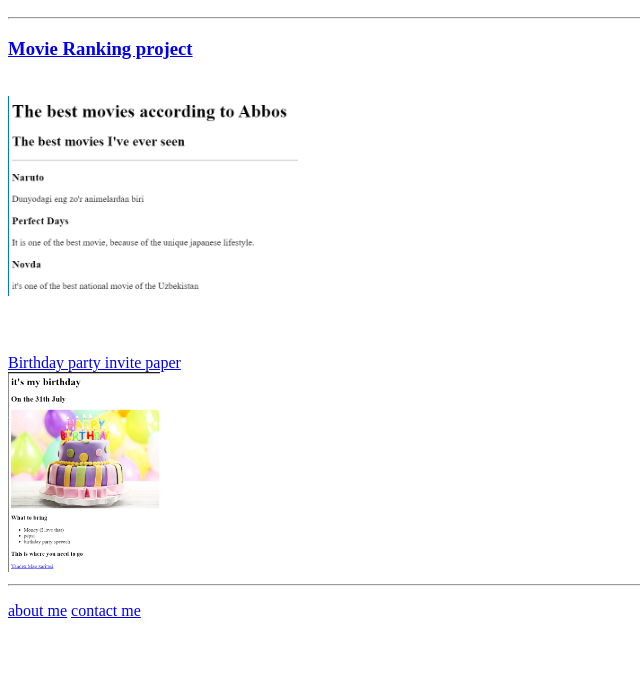
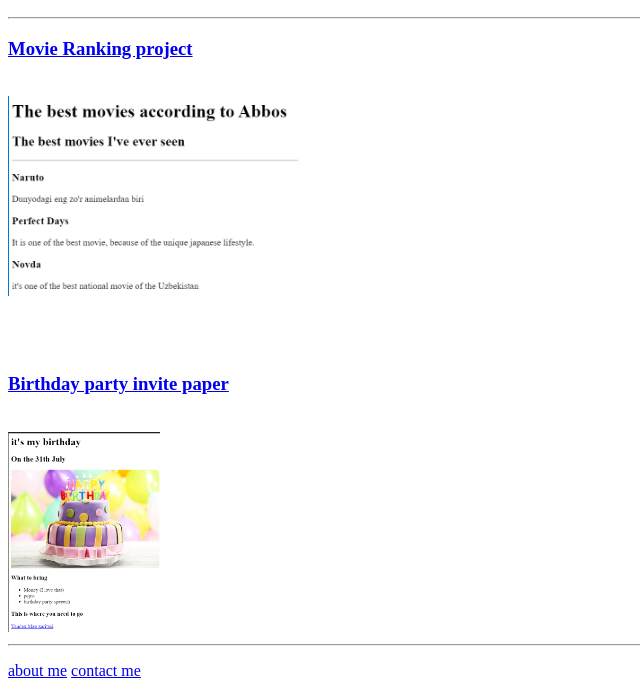
Before and after one commit to semizemes/htmlproject, a plain HTML site: page index.html in a window 1280 px wide. Shown: the part 110-806 px from the top of the page, without its empty margins (0-640 px from the left). Drawn offline with Linux system fonts and the light colour scheme.

Commit message:
Update index.html

```diff
--- a/index.html
+++ b/index.html
@@ -30,7 +30,7 @@ https://developer.mozilla.org/en-US/docs/Web/HTML/Element/img#attr-height -->
     <h3><a href="./public/movie-ranking.html">Movie Ranking project</a></h3> <br>
     <img src="./assets/images/Screenshot 2024-10-31 220732.png" alt="" height="200"><br>
 <br><br><br>
-    <a href="./public/birthday-invite.html">Birthday party invite paper</a> <br>
+    <h3><a href="./public/birthday-invite.html">Birthday party invite paper</a> </h3><br>
     <img src="./assets/images/Screenshot 2024-10-31 220801.png" alt="" height="200">
 
 
```
